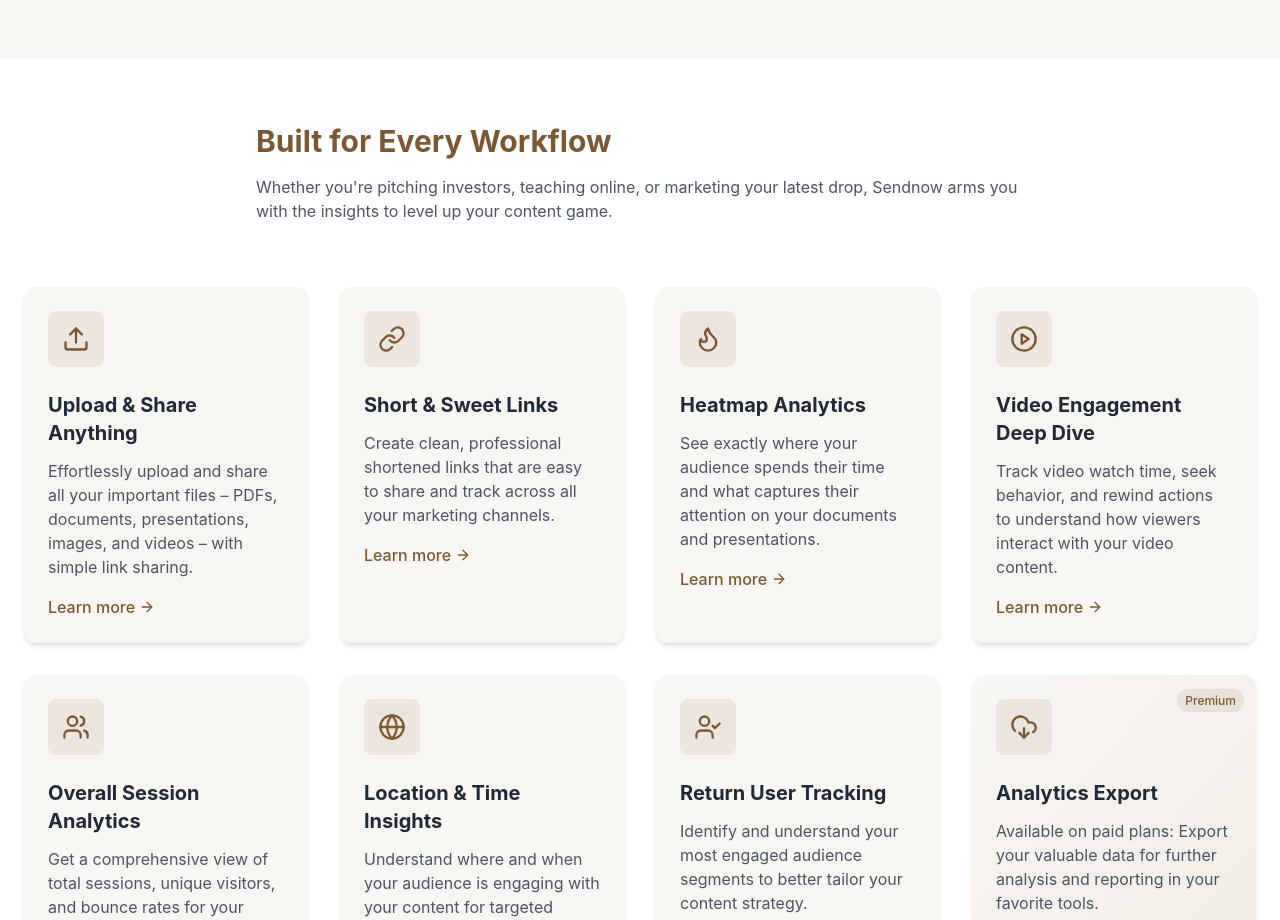
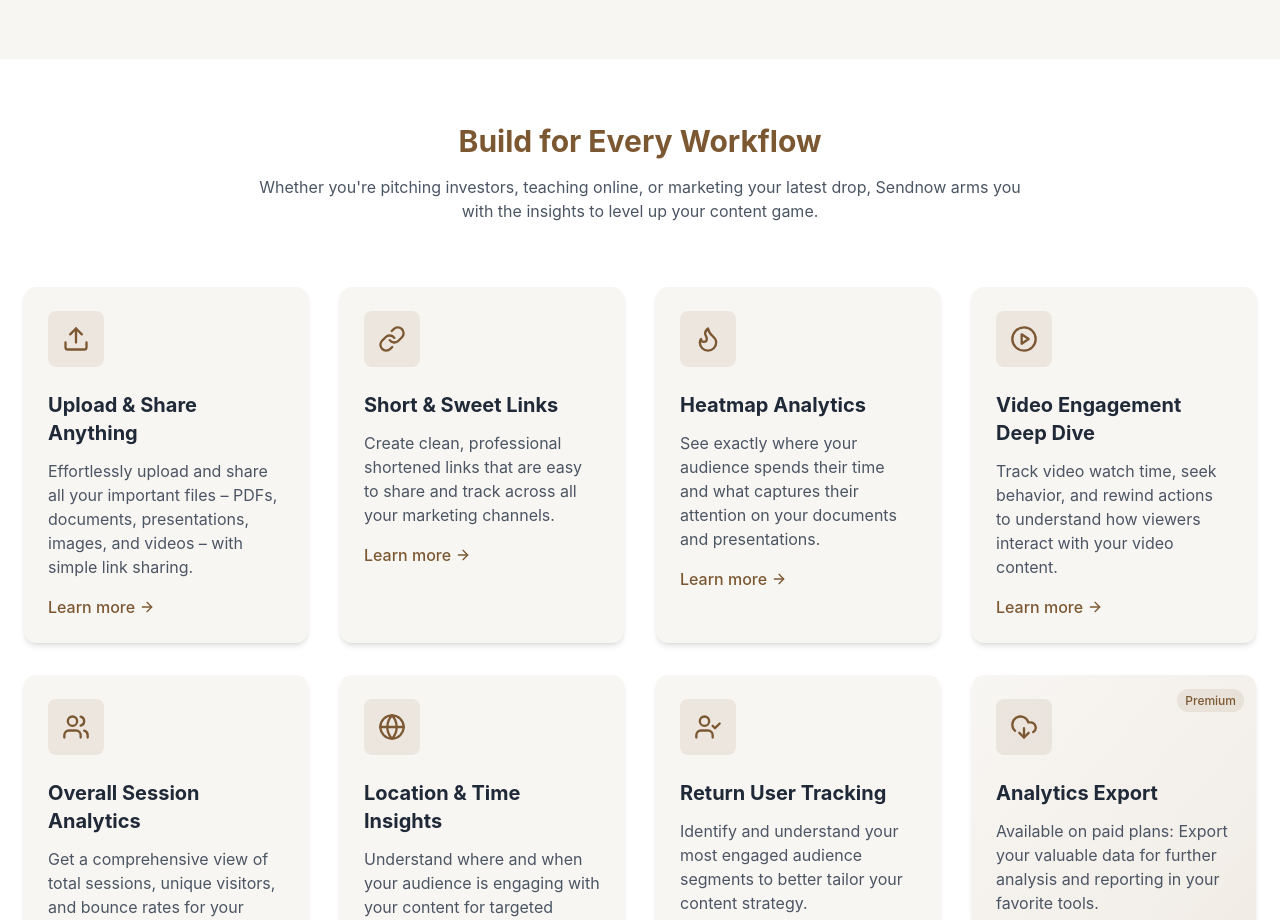
Before and after one commit to Get-analytics/Sndnow, a React (Create React App) app: page / in a window 1280 px wide. Shown: the part 2320-3240 px from the top of the page. Built offline with nearby package versions, Linux system fonts and the light colour scheme.

Commit message:
Update FeatureSection.jsx
updated center text

```diff
--- a/src/Component/FeatureSection.jsx
+++ b/src/Component/FeatureSection.jsx
@@ -102,16 +102,19 @@ const FeatureSection = () => {
     <section id="features" className="py-16 bg-white" ref={sectionRef}>
       <div className="container mx-auto px-6">
         <motion.div
-          className="max-w-3xl mx-auto  mb-16"
+          className="max-w-3xl mx-auto text-center mb-16"
           initial={{ opacity: 0, y: 20 }}
           animate={inView ? { opacity: 1, y: 0 } : { opacity: 0, y: 20 }}
           transition={{ duration: 0.6 }}
         >
-          <h2 className="text-3xl font-bold text-[#7C5832] mb-4">Built for Every Workflow</h2>
+          <h2 className="text-3xl font-bold text-[#7C5832] mb-4">
+            Build for Every Workflow
+          </h2>
           <p className="text-gray-600">
             Whether you're pitching investors, teaching online, or marketing your latest drop, Sendnow arms you with the insights to level up your content game.
           </p>
         </motion.div>
+
 
         <motion.div
           className="grid grid-cols-1 sm:grid-cols-2 lg:grid-cols-3 xl:grid-cols-4 gap-6 md:gap-8"
```
